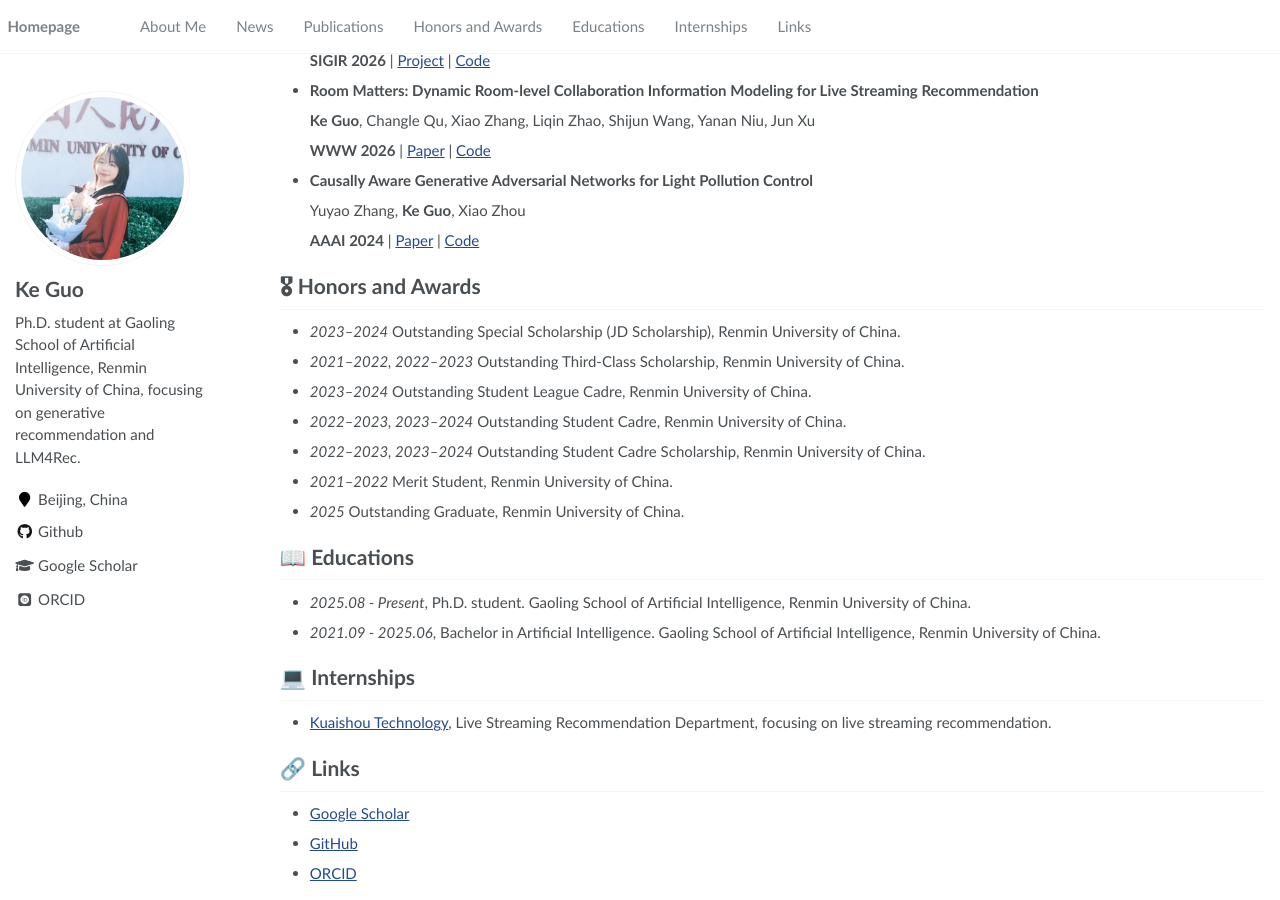
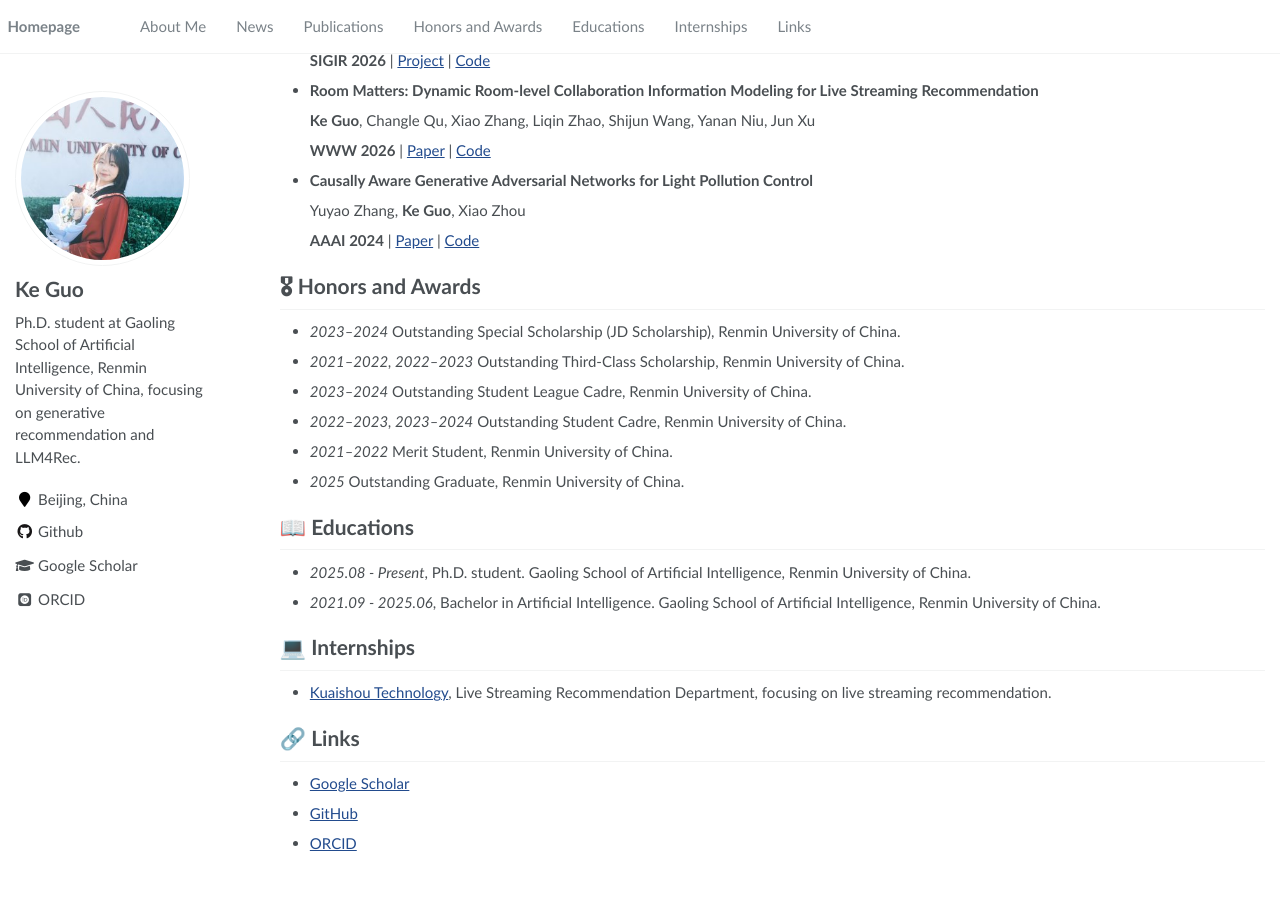
Before and after one commit to imgkkk574/imgkkk574.github.io, a Jekyll site: the page built from _pages/about.md, in a window 1280 px wide and 900 px high, scrolled down 523 px. Built offline with Jekyll 4.4.1, drawn with Linux system fonts in a browser that asks for light colours; some web fonts are replaced; a script that is not in the unit is left out; after the commit the page ends 1393 px from its top, so only the background shows below that.

Commit message:
Deduplicate student cadre award

```diff
--- a/_pages/about.md
+++ b/_pages/about.md
@@ -53,7 +53,6 @@ My research focuses on generative recommendation and Large Language Models for R
 - *2021–2022, 2022–2023* Outstanding Third-Class Scholarship, Renmin University of China.
 - *2023–2024* Outstanding Student League Cadre, Renmin University of China.
 - *2022–2023, 2023–2024* Outstanding Student Cadre, Renmin University of China.
-- *2022–2023, 2023–2024* Outstanding Student Cadre Scholarship, Renmin University of China.
 - *2021–2022* Merit Student, Renmin University of China.
 - *2025* Outstanding Graduate, Renmin University of China.
 
```
